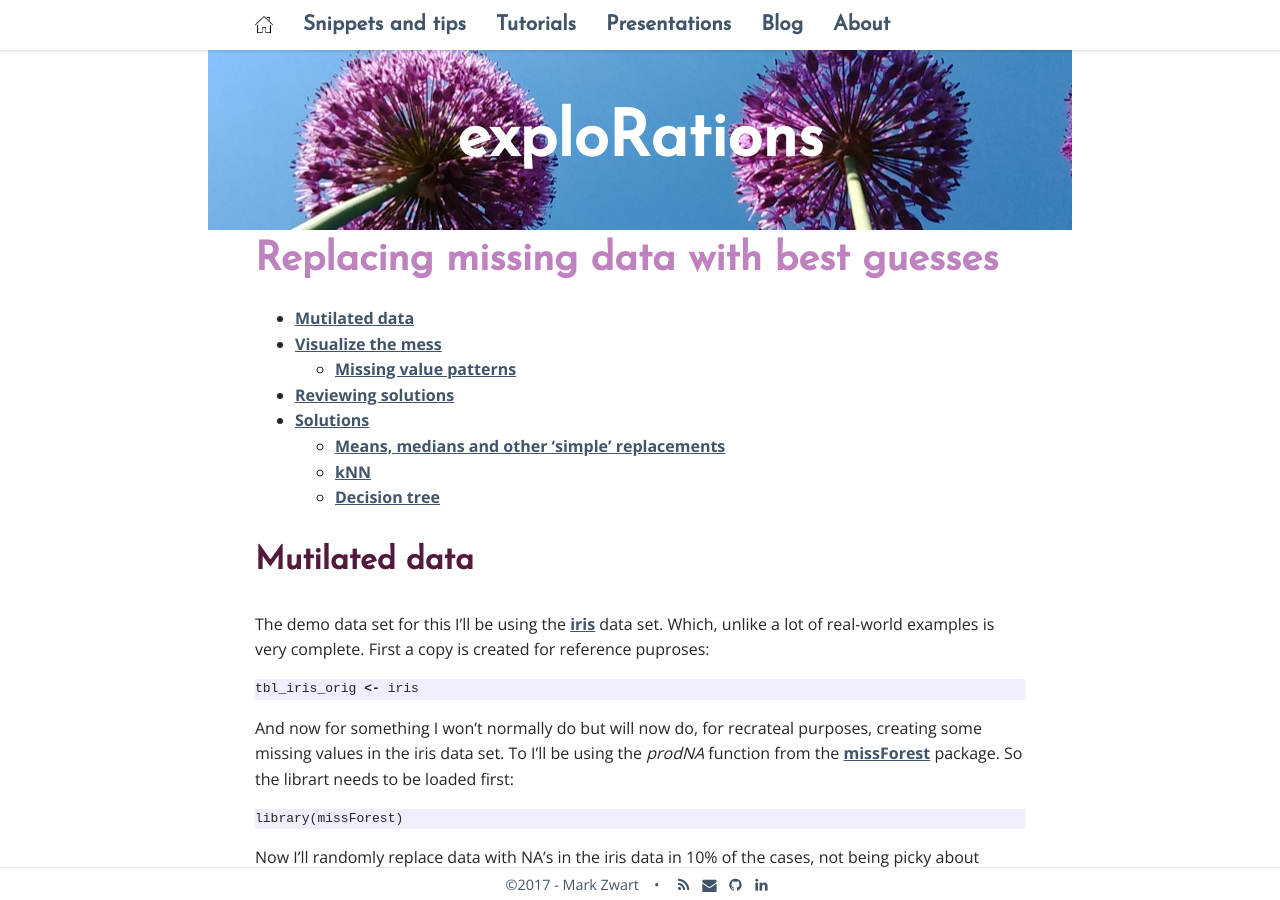
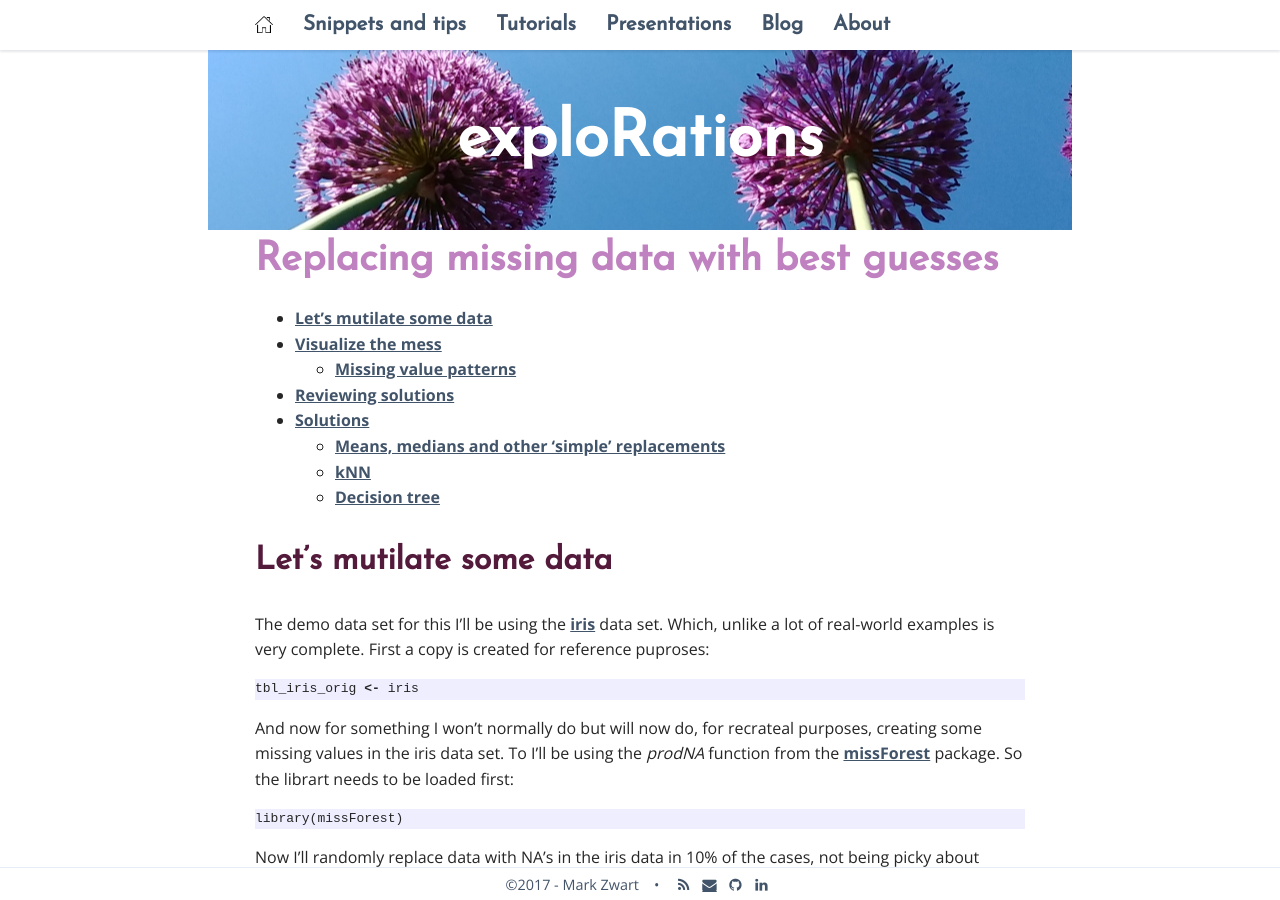
Before and after one commit to mark-me/mark-me.github.io, a Jekyll site: the page built from _pages/tutorials/impute-missings/impute-missings.md, in a window 1280 px wide and 900 px high. Built offline with Jekyll 4.4.1, drawn with Linux system fonts in a browser that asks for light colours; nearby versions of some CDN libraries; comment, search, counter and statistics services are not loaded.

Commit message:
Update impute-missings.md

````diff
--- a/_pages/tutorials/impute-missings/impute-missings.md
+++ b/_pages/tutorials/impute-missings/impute-missings.md
@@ -8,7 +8,7 @@ permalink: /impute-missings/
 * TOC
 {:toc}
 
-# Mutilated data
+# Let's mutilate some data
 The demo data set for this I'll be using the **[iris](https://en.wikipedia.org/wiki/Iris_flower_data_set)** data set. Which, unlike a lot of real-world examples is very complete. First a copy is created for reference puproses:
 ```r
 tbl_iris_orig <- iris
````
